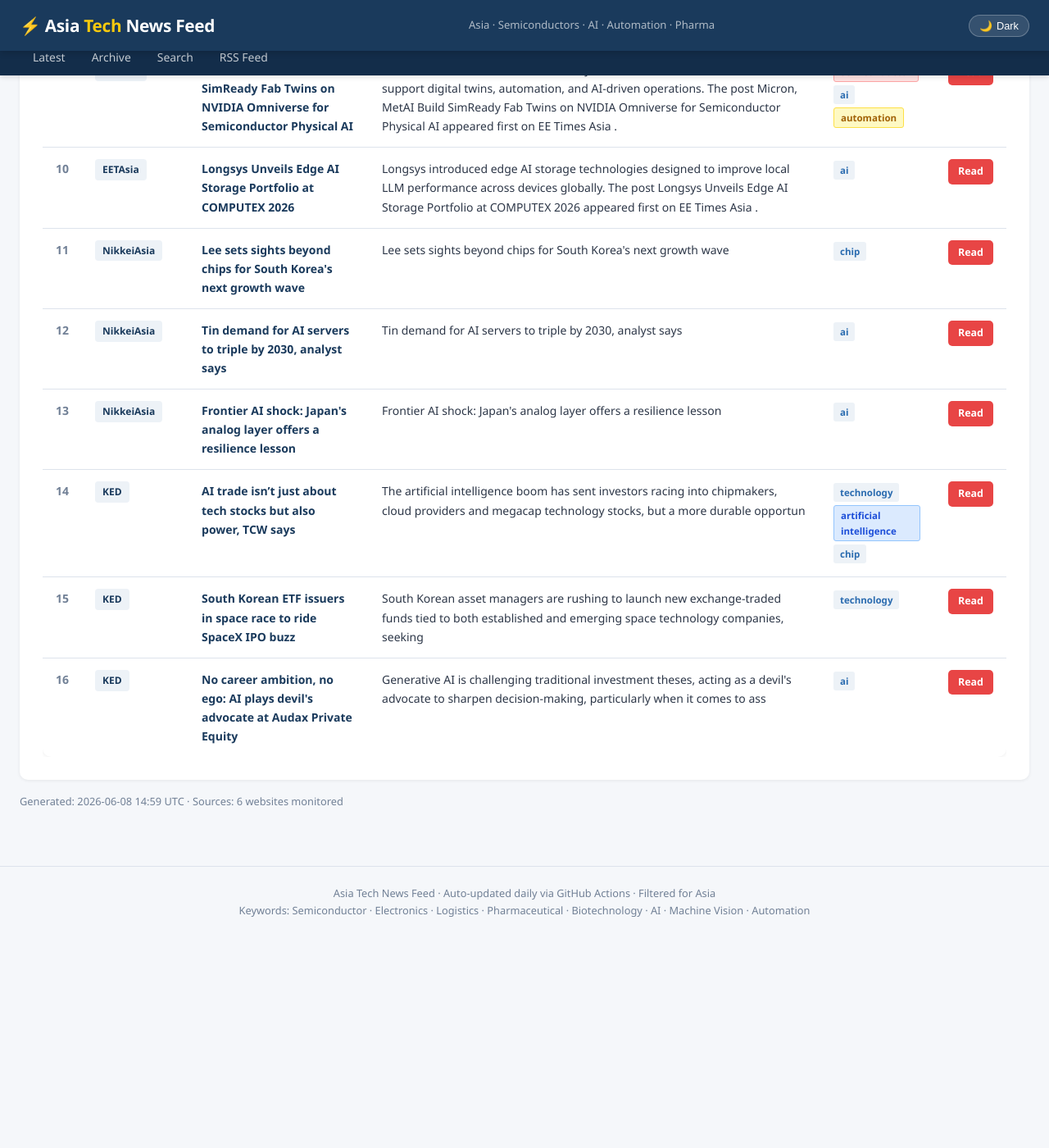
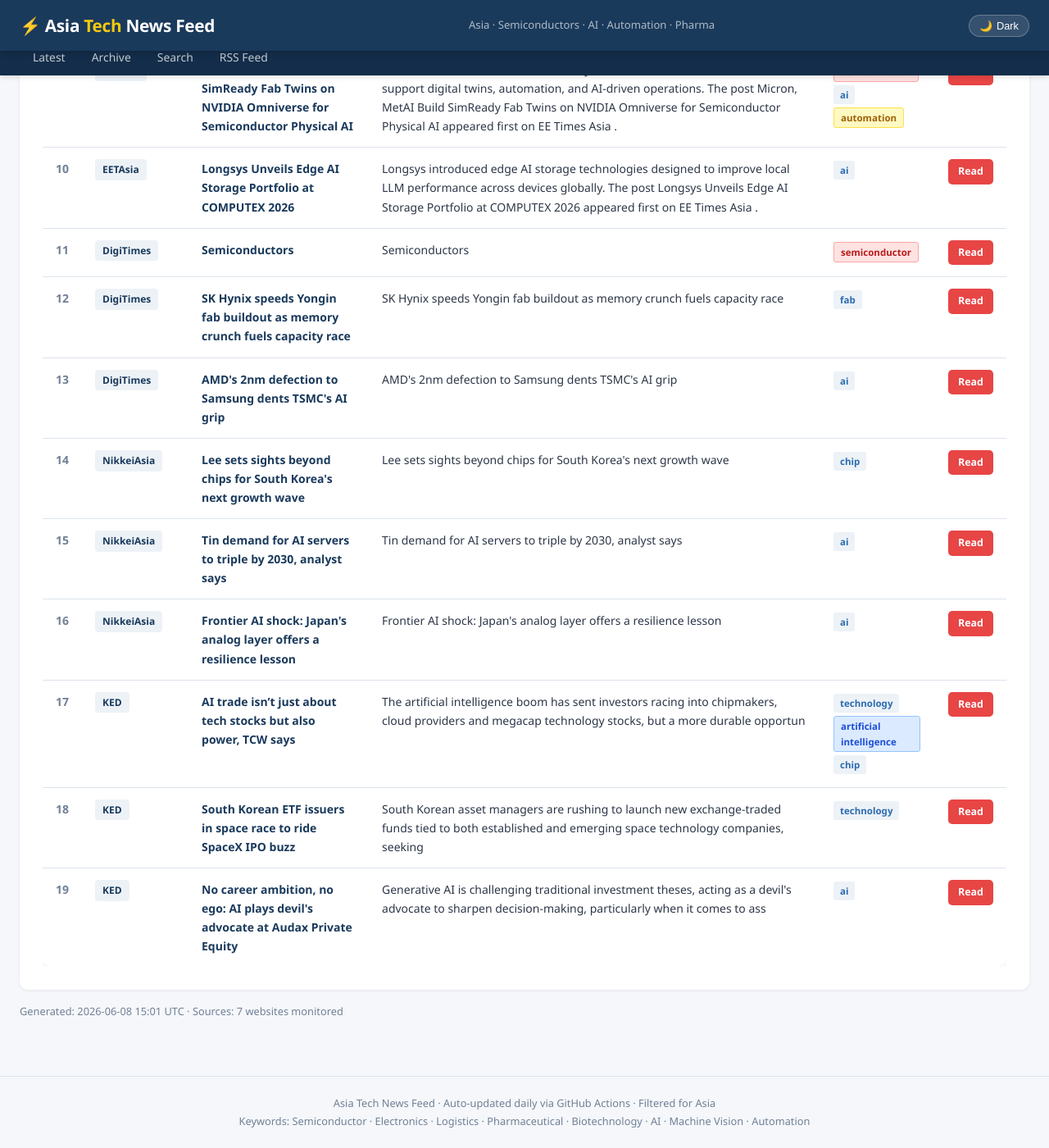
Before and after one commit to asiatechfeed/Asia-Tech-Feed, a Jekyll site: the page built from _posts/2026-06-08-asia-tech-news-digest.md, in a window 1280 px wide and 1400 px high, scrolled down 1584 px. Shown: the whole window at 82% size. Built offline with Jekyll 4.4.1, drawn with Linux system fonts in a browser that asks for light colours; before the commit the page ends 2727 px from its top, so only the background shows below that; some of the changed text lies outside the part shown.

Commit message:
📰 News digest 2026-06-08 (19 articles)

```diff
--- a/_digest_meta.json
+++ b/_digest_meta.json
@@ -1,8 +1,9 @@
 {
   "date": "2026-06-08",
-  "count": 16,
+  "count": 19,
   "sources": [
     "CNA",
+    "DigiTimes",
     "EETAsia",
     "EW",
     "KED",
--- a/_posts/2026-06-08-asia-tech-news-digest.md
+++ b/_posts/2026-06-08-asia-tech-news-digest.md
@@ -1,10 +1,10 @@
 ---
 layout: post
 title: "Asia Tech News Digest - June 08, 2026"
-date: 2026-06-08 22:59:25 +0800
-articles_count: 16
-sources_count: 6
-sources: ["CNA", "EETAsia", "EW", "KED", "NikkeiAsia", "TechAsia"]
+date: 2026-06-08 23:01:14 +0800
+articles_count: 19
+sources_count: 7
+sources: ["CNA", "DigiTimes", "EETAsia", "EW", "KED", "NikkeiAsia", "TechAsia"]
 csv_file: /assets/data/news-2026-06-08.tsv
 featured_title: "Amazon, Corning sign multi-billion-dollar deal to boost fiber optics manufacturing in US"
 featured_url: "https://www.channelnewsasia.com/business/amazon-corning-sign-multi-billion-dollar-deal-boost-fiber-optics-manufacturing-in-us-6169376"
@@ -107,6 +107,30 @@ featured_image: "https://dam.mediacorp.sg/image/upload/s--WzqtMiza--/c_fill,g_au
 </tr>
 <tr>
   <td class="col-num">11</td>
+  <td class="col-source"><span class="source-badge">DigiTimes</span></td>
+  <td class="col-title"><span class="article-title">Semiconductors</span></td>
+  <td class="col-summary">Semiconductors</td>
+  <td class="col-tags"><span class="tag semi">semiconductor</span></td>
+  <td class="col-link"><a class="btn-link" href="https://www.digitimes.com/topic/semiconductors/" target="_blank" rel="noopener">Read</a></td>
+</tr>
+<tr>
+  <td class="col-num">12</td>
+  <td class="col-source"><span class="source-badge">DigiTimes</span></td>
+  <td class="col-title"><span class="article-title">SK Hynix speeds Yongin fab buildout as memory crunch fuels capacity race</span></td>
+  <td class="col-summary">SK Hynix speeds Yongin fab buildout as memory crunch fuels capacity race</td>
+  <td class="col-tags"><span class="tag ">fab</span></td>
+  <td class="col-link"><a class="btn-link" href="https://www.digitimes.com/news/a20260518VL210/sk-hynix-fab-capacity-demand-production.html" target="_blank" rel="noopener">Read</a></td>
+</tr>
+<tr>
+  <td class="col-num">13</td>
+  <td class="col-source"><span class="source-badge">DigiTimes</span></td>
+  <td class="col-title"><span class="article-title">AMD's 2nm defection to Samsung dents TSMC's AI grip</span></td>
+  <td class="col-summary">AMD's 2nm defection to Samsung dents TSMC's AI grip</td>
+  <td class="col-tags"><span class="tag "> ai </span></td>
+  <td class="col-link"><a class="btn-link" href="https://www.digitimes.com/news/a20260511PD215/samsung-tsmc-amd-2nm-supply-chain.html" target="_blank" rel="noopener">Read</a></td>
+</tr>
+<tr>
+  <td class="col-num">14</td>
   <td class="col-source"><span class="source-badge">NikkeiAsia</span></td>
   <td class="col-title"><span class="article-title">Lee sets sights beyond chips for South Korea's next growth wave</span></td>
   <td class="col-summary">Lee sets sights beyond chips for South Korea's next growth wave</td>
@@ -114,7 +138,7 @@ featured_image: "https://dam.mediacorp.sg/image/upload/s--WzqtMiza--/c_fill,g_au
   <td class="col-link"><a class="btn-link" href="https://asia.nikkei.com/politics/lee-sets-sights-beyond-chips-for-south-korea-s-next-growth-wave" target="_blank" rel="noopener">Read</a></td>
 </tr>
 <tr>
-  <td class="col-num">12</td>
+  <td class="col-num">15</td>
   <td class="col-source"><span class="source-badge">NikkeiAsia</span></td>
   <td class="col-title"><span class="article-title">Tin demand for AI servers to triple by 2030, analyst says</span></td>
   <td class="col-summary">Tin demand for AI servers to triple by 2030, analyst says</td>
@@ -122,7 +146,7 @@ featured_image: "https://dam.mediacorp.sg/image/upload/s--WzqtMiza--/c_fill,g_au
   <td class="col-link"><a class="btn-link" href="https://asia.nikkei.com/business/markets/commodities/tin-demand-for-ai-servers-to-triple-by-2030-analyst-says" target="_blank" rel="noopener">Read</a></td>
 </tr>
 <tr>
-  <td class="col-num">13</td>
+  <td class="col-num">16</td>
   <td class="col-source"><span class="source-badge">NikkeiAsia</span></td>
   <td class="col-title"><span class="article-title">Frontier AI shock: Japan's analog layer offers a resilience lesson</span></td>
   <td class="col-summary">Frontier AI shock: Japan's analog layer offers a resilience lesson</td>
@@ -130,7 +154,7 @@ featured_image: "https://dam.mediacorp.sg/image/upload/s--WzqtMiza--/c_fill,g_au
   <td class="col-link"><a class="btn-link" href="https://asia.nikkei.com/opinion/frontier-ai-shock-japan-s-analog-layer-offers-a-resilience-lesson" target="_blank" rel="noopener">Read</a></td>
 </tr>
 <tr>
-  <td class="col-num">14</td>
+  <td class="col-num">17</td>
   <td class="col-source"><span class="source-badge">KED</span></td>
   <td class="col-title"><span class="article-title">AI trade isn’t just about tech stocks but also power, TCW says</span></td>
   <td class="col-summary">The artificial intelligence boom has sent investors racing into chipmakers, cloud providers and megacap technology stocks, but a more durable opportun</td>
@@ -138,7 +162,7 @@ featured_image: "https://dam.mediacorp.sg/image/upload/s--WzqtMiza--/c_fill,g_au
   <td class="col-link"><a class="btn-link" href="https://www.kedglobal.com/asset-management/newsView/ked202606010002" target="_blank" rel="noopener">Read</a></td>
 </tr>
 <tr>
-  <td class="col-num">15</td>
+  <td class="col-num">18</td>
   <td class="col-source"><span class="source-badge">KED</span></td>
   <td class="col-title"><span class="article-title">South Korean ETF issuers in space race to ride SpaceX IPO buzz</span></td>
   <td class="col-summary">South Korean asset managers are rushing to launch new exchange-traded funds tied to both established and emerging space technology companies, seeking</td>
@@ -146,7 +170,7 @@ featured_image: "https://dam.mediacorp.sg/image/upload/s--WzqtMiza--/c_fill,g_au
   <td class="col-link"><a class="btn-link" href="https://www.kedglobal.com/korean-stock-market/newsView/ked202604140004" target="_blank" rel="noopener">Read</a></td>
 </tr>
 <tr>
-  <td class="col-num">16</td>
+  <td class="col-num">19</td>
   <td class="col-source"><span class="source-badge">KED</span></td>
   <td class="col-title"><span class="article-title">No career ambition, no ego: AI plays devil's advocate at Audax Private Equity</span></td>
   <td class="col-summary">Generative AI is challenging traditional investment theses, acting as a devil's advocate to sharpen decision-making, particularly when it comes to ass</td>
```
Also changed, not shown: assets/data/news-2026-06-08.tsv (+9 -6 lines), assets/data/search-index.json (+33 -0 lines).
